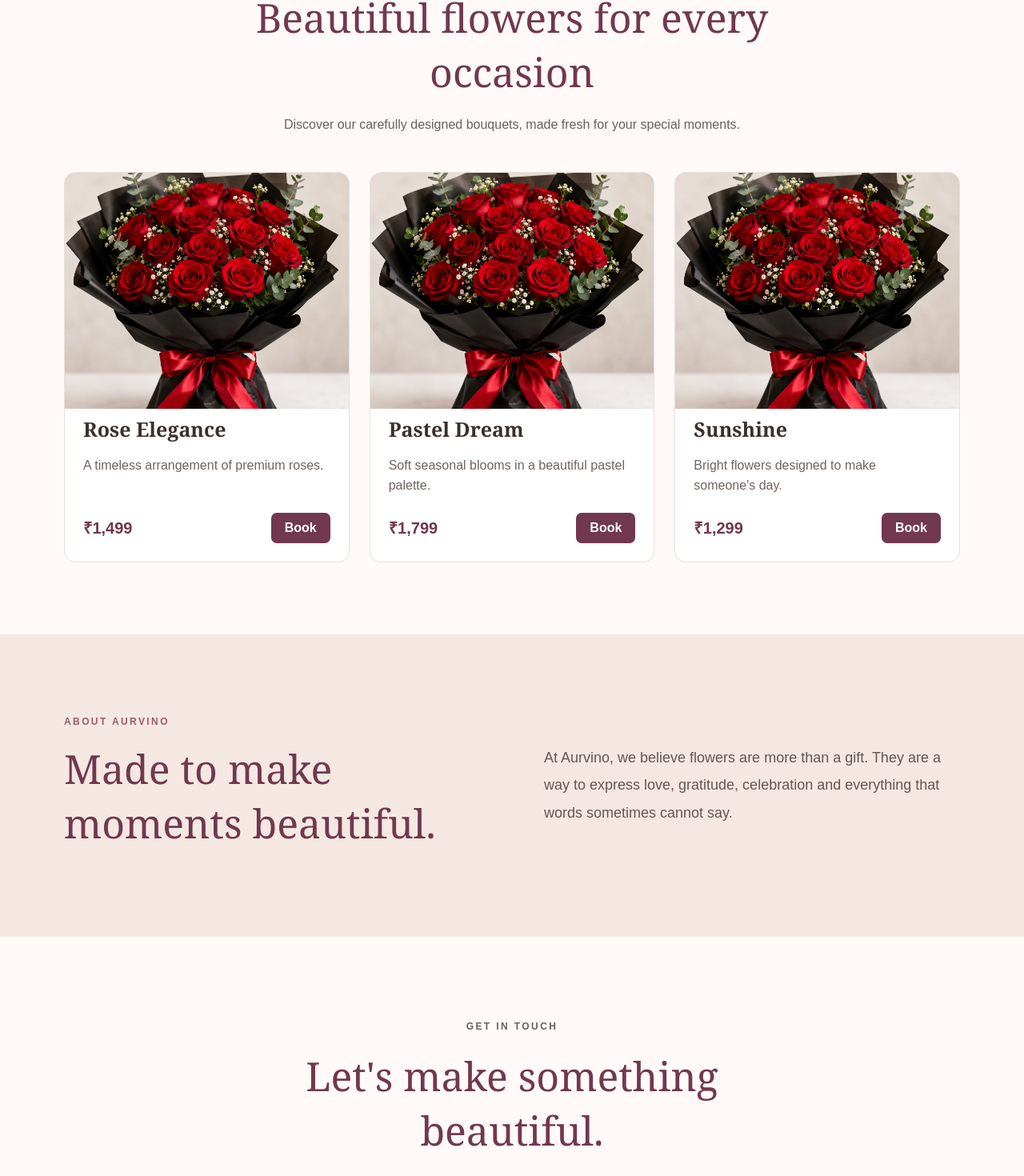
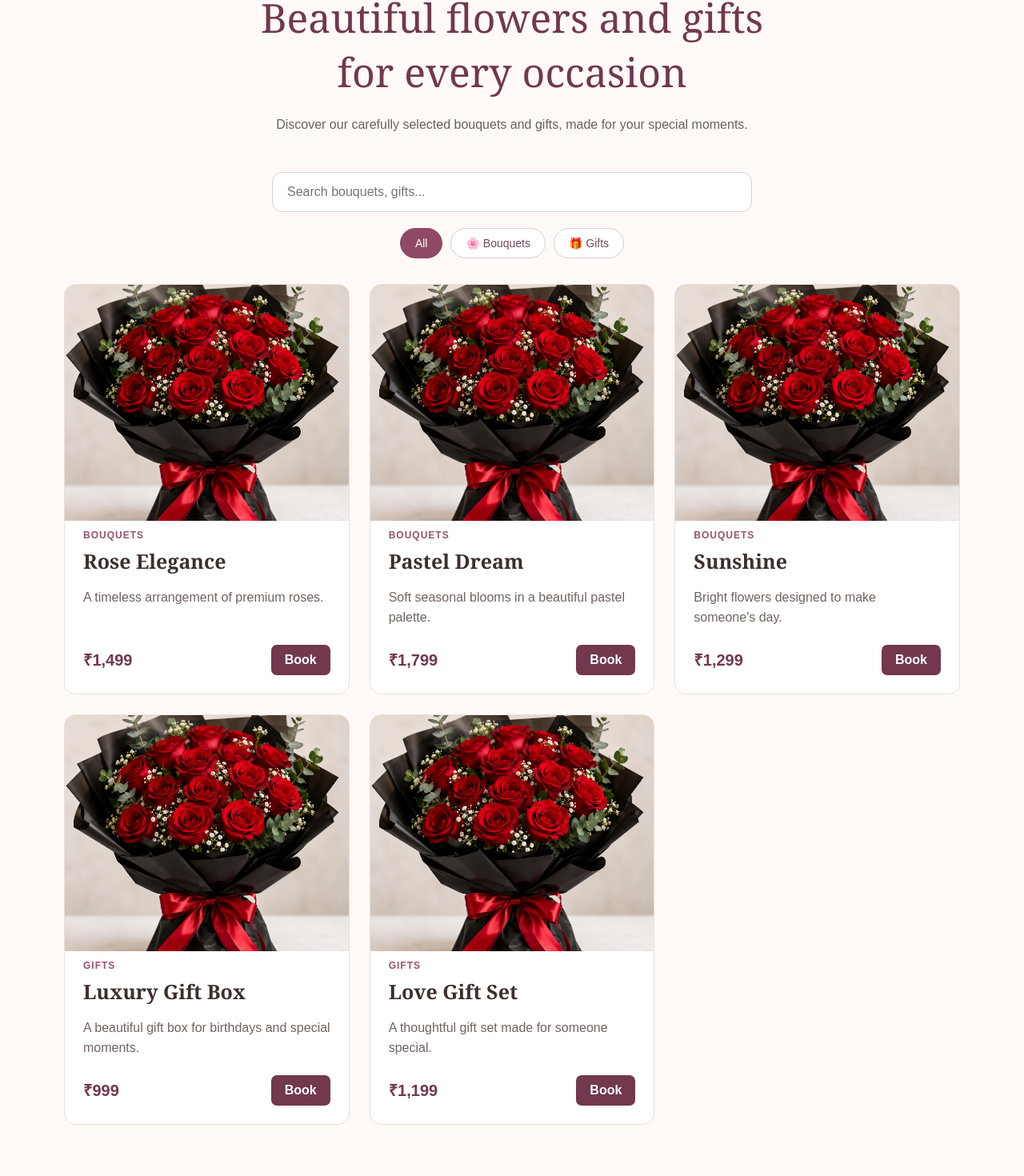
Before and after one commit to dilee9900960918-eng/aurvino, a Next.js app: page / in a window 1280 px wide. Shown: the part 883-2353 px from the top of the page at 80% size. Built offline with nearby package versions, Linux system fonts and the light colour scheme.

Commit message:
Add product search and categories

```diff
--- a/app/globals.css
+++ b/app/globals.css
@@ -759,3 +759,254 @@ a {
 .admin-login-link:hover {
   opacity: 0.7;
 }
+.payment-section {
+  margin-top: 30px;
+  padding: 24px;
+  border: 1px solid #ead8df;
+  border-radius: 16px;
+  text-align: center;
+  background: #fffafa;
+}
+
+.payment-section h2 {
+  margin-bottom: 8px;
+}
+
+.payment-section p {
+  margin-bottom: 16px;
+}
+
+.payment-qr {
+  display: block;
+  width: 220px;
+  height: 220px;
+  object-fit: contain;
+  margin: 0 auto 16px;
+  border-radius: 12px;
+}
+
+.payment-note {
+  font-size: 14px;
+  opacity: 0.8;
+}
+.admin-login-page {
+  min-height: 100vh;
+  display: flex;
+  align-items: center;
+  justify-content: center;
+  padding: 40px 20px;
+  background: linear-gradient(135deg, #fff8fa, #f8f1f5);
+  position: relative;
+  overflow: hidden;
+}
+
+.admin-login-card {
+  width: 100%;
+  max-width: 440px;
+  padding: 48px 42px;
+  background: rgba(255, 255, 255, 0.96);
+  border: 1px solid #f0dfe5;
+  border-radius: 24px;
+  box-shadow: 0 20px 60px rgba(90, 50, 65, 0.12);
+  position: relative;
+  z-index: 2;
+}
+
+.admin-login-logo {
+  width: 64px;
+  height: 64px;
+  margin: 0 auto 18px;
+  display: flex;
+  align-items: center;
+  justify-content: center;
+  border-radius: 50%;
+  background: #f8e5eb;
+  color: #9b526d;
+  font-size: 30px;
+}
+
+.admin-login-card .eyebrow {
+  text-align: center;
+  margin-bottom: 10px;
+  letter-spacing: 3px;
+}
+
+.admin-login-card h1 {
+  text-align: center;
+  margin-bottom: 10px;
+  font-size: 32px;
+}
+
+.admin-login-intro {
+  text-align: center;
+  color: #777;
+  margin-bottom: 32px;
+}
+
+.admin-login-card form {
+  display: flex;
+  flex-direction: column;
+  gap: 20px;
+}
+
+.admin-login-card .form-group {
+  display: flex;
+  flex-direction: column;
+  gap: 8px;
+}
+
+.admin-login-card label {
+  font-weight: 600;
+  font-size: 14px;
+}
+
+.admin-login-card input {
+  width: 100%;
+  padding: 14px 16px;
+  border: 1px solid #dfcbd3;
+  border-radius: 12px;
+  font-size: 15px;
+  background: #fff;
+  outline: none;
+  box-sizing: border-box;
+}
+
+.admin-login-card input:focus {
+  border-color: #a85d78;
+  box-shadow: 0 0 0 3px rgba(168, 93, 120, 0.12);
+}
+
+.admin-login-card button {
+  width: 100%;
+  padding: 15px;
+  border: none;
+  border-radius: 12px;
+  background: #8f4965;
+  color: white;
+  font-size: 16px;
+  font-weight: 600;
+  cursor: pointer;
+  transition: transform 0.2s ease, opacity 0.2s ease;
+}
+
+.admin-login-card button:hover {
+  transform: translateY(-1px);
+  opacity: 0.92;
+}
+
+.admin-login-card button:disabled {
+  cursor: not-allowed;
+  opacity: 0.6;
+}
+
+.admin-login-footer {
+  text-align: center;
+  margin-top: 28px;
+  font-size: 13px;
+  color: #999;
+}
+
+.admin-login-decoration {
+  position: absolute;
+  border-radius: 50%;
+  background: rgba(220, 160, 180, 0.15);
+}
+
+.admin-login-decoration-one {
+  width: 280px;
+  height: 280px;
+  top: -120px;
+  left: -100px;
+}
+
+.admin-login-decoration-two {
+  width: 360px;
+  height: 360px;
+  right: -160px;
+  bottom: -150px;
+}
+
+@media (max-width: 600px) {
+  .admin-login-page {
+    padding: 24px 16px;
+  }
+
+  .admin-login-card {
+    padding: 36px 24px;
+    border-radius: 20px;
+  }
+
+  .admin-login-card h1 {
+    font-size: 28px;
+  }
+}
+.product-search {
+  max-width: 600px;
+  margin: 0 auto 20px;
+}
+
+.product-search input {
+  width: 100%;
+  padding: 15px 18px;
+  border: 1px solid #dfcbd3;
+  border-radius: 12px;
+  font-size: 16px;
+  background: #fff;
+  outline: none;
+  box-sizing: border-box;
+}
+
+.product-search input:focus {
+  border-color: #a85d78;
+  box-shadow: 0 0 0 3px rgba(168, 93, 120, 0.12);
+}
+
+.category-buttons {
+  display: flex;
+  justify-content: center;
+  gap: 10px;
+  margin-bottom: 32px;
+  flex-wrap: wrap;
+}
+
+.category-buttons button {
+  padding: 10px 18px;
+  border: 1px solid #dfcbd3;
+  border-radius: 999px;
+  background: white;
+  color: #6f4b59;
+  font-size: 14px;
+  cursor: pointer;
+  transition: all 0.2s ease;
+}
+
+.category-buttons button:hover {
+  border-color: #a85d78;
+  transform: translateY(-1px);
+}
+
+.category-buttons button.active {
+  background: #8f4965;
+  color: white;
+  border-color: #8f4965;
+}
+
+.product-category {
+  display: inline-block;
+  margin-bottom: 8px;
+  font-size: 12px;
+  font-weight: 600;
+  text-transform: uppercase;
+  letter-spacing: 1px;
+  color: #9b526d;
+}
+
+.no-results {
+  text-align: center;
+  padding: 50px 20px;
+  color: #777;
+}
+
+.no-results h3 {
+  margin-bottom: 8px;
+}
--- a/app/page.tsx
+++ b/app/page.tsx
@@ -1,27 +1,61 @@
+"use client";
+
 import Link from "next/link";
+import { useState } from "react";
 
-const bouquets = [
+const products = [
   {
     name: "Rose Elegance",
     price: "₹1,499",
     description: "A timeless arrangement of premium roses.",
     image: "/images/rose-bouquete.png",
+    category: "Bouquets",
   },
   {
     name: "Pastel Dream",
     price: "₹1,799",
     description: "Soft seasonal blooms in a beautiful pastel palette.",
     image: "/images/rose-bouquete.png",
+    category: "Bouquets",
   },
   {
     name: "Sunshine",
     price: "₹1,299",
     description: "Bright flowers designed to make someone's day.",
     image: "/images/rose-bouquete.png",
+    category: "Bouquets",
+  },
+  {
+    name: "Luxury Gift Box",
+    price: "₹999",
+    description: "A beautiful gift box for birthdays and special moments.",
+    image: "/images/rose-bouquete.png",
+    category: "Gifts",
+  },
+  {
+    name: "Love Gift Set",
+    price: "₹1,199",
+    description: "A thoughtful gift set made for someone special.",
+    image: "/images/rose-bouquete.png",
+    category: "Gifts",
   },
 ];
 
 export default function Home() {
+  const [search, setSearch] = useState("");
+  const [category, setCategory] = useState("All");
+
+  const filteredProducts = products.filter((product) => {
+    const matchesSearch = product.name
+      .toLowerCase()
+      .includes(search.toLowerCase());
+
+    const matchesCategory =
+      category === "All" || product.category === category;
+
+    return matchesSearch && matchesCategory;
+  });
+
   return (
     <main>
       {/* Navigation */}
@@ -61,38 +95,82 @@ export default function Home() {
         </div>
       </section>
 
-      {/* Bouquets */}
+      {/* Collection */}
       <section id="bouquets" className="section">
         <div className="container">
           <div className="section-heading">
             <p className="eyebrow">OUR COLLECTION</p>
 
-            <h2>Beautiful flowers for every occasion</h2>
+            <h2>Beautiful flowers and gifts for every occasion</h2>
 
             <p>
-              Discover our carefully designed bouquets, made fresh for
-              your special moments.
+              Discover our carefully selected bouquets and gifts,
+              made for your special moments.
             </p>
           </div>
 
+          {/* Search */}
+          <div className="product-search">
+            <input
+              type="text"
+              placeholder="Search bouquets, gifts..."
+              value={search}
+              onChange={(event) => setSearch(event.target.value)}
+              aria-label="Search bouquets and gifts"
+            />
+          </div>
+
+          {/* Categories */}
+          <div className="category-buttons">
+            <button
+              type="button"
+              className={category === "All" ? "active" : ""}
+              onClick={() => setCategory("All")}
+            >
+              All
+            </button>
+
+            <button
+              type="button"
+              className={category === "Bouquets" ? "active" : ""}
+              onClick={() => setCategory("Bouquets")}
+            >
+              🌸 Bouquets
+            </button>
+
+            <button
+              type="button"
+              className={category === "Gifts" ? "active" : ""}
+              onClick={() => setCategory("Gifts")}
+            >
+              🎁 Gifts
+            </button>
+          </div>
+
+          {/* Products */}
+          {filteredProducts.length > 0 ? (
             <div className="bouquet-grid">
-            {bouquets.map((bouquet) => (
-              <article className="bouquet-card" key={bouquet.name}>
+              {filteredProducts.map((product) => (
+                <article className="bouquet-card" key={product.name}>
                   <div className="bouquet-image">
                     <img
-                    src={bouquet.image}
-                    alt={bouquet.name}
+                      src={product.image}
+                      alt={product.name}
                       className="bouquet-photo"
                     />
                   </div>
 
                   <div className="bouquet-info">
-                  <h3>{bouquet.name}</h3>
+                    <span className="product-category">
+                      {product.category}
+                    </span>
 
-                  <p>{bouquet.description}</p>
+                    <h3>{product.name}</h3>
+
+                    <p>{product.description}</p>
 
                     <div className="card-bottom">
-                    <strong>{bouquet.price}</strong>
+                      <strong>{product.price}</strong>
 
                       <Link
                         href="/bookings"
@@ -105,6 +183,12 @@ export default function Home() {
                 </article>
               ))}
             </div>
+          ) : (
+            <div className="no-results">
+              <h3>No products found</h3>
+              <p>Try searching for another bouquet or gift.</p>
+            </div>
+          )}
         </div>
       </section>
 
@@ -144,6 +228,7 @@ export default function Home() {
             >
               Contact Aurvino
             </a>
+
             <a
               href="https://wa.me/919845507955"
               className="primary-button"
@@ -160,6 +245,7 @@ export default function Home() {
           <div className="logo">AURVINO</div>
 
           <p>© 2026 Aurvino Flower Boutique. All rights reserved.</p>
+
           <a href="/admin/login" className="admin-login-link">
             Admin Login
           </a>
```
Also changed, not shown: app/admin/login/page.tsx (+17 -6 lines), app/bookings/page.tsx (+18 -0 lines), public/images/phonepe-qr.png (added). Lines whose indentation alone changed are shown as unchanged.
